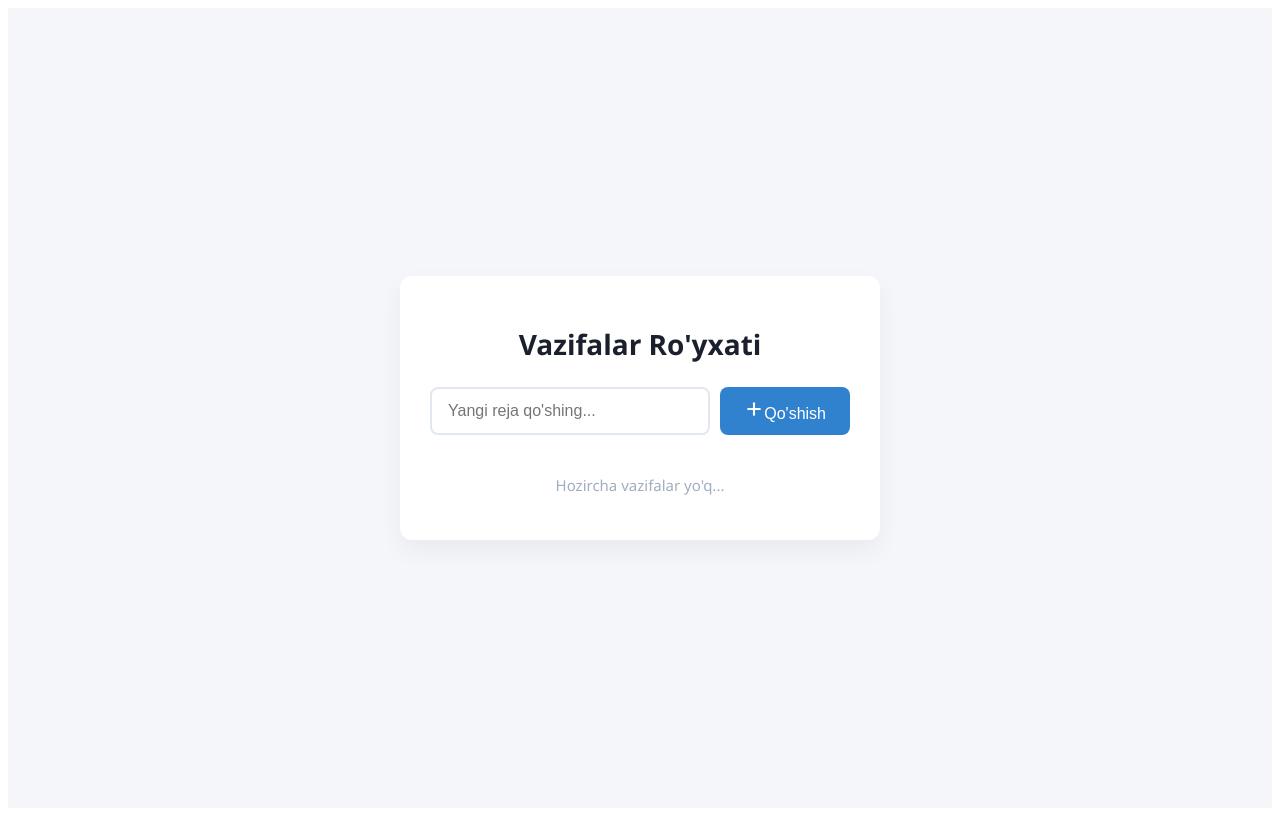
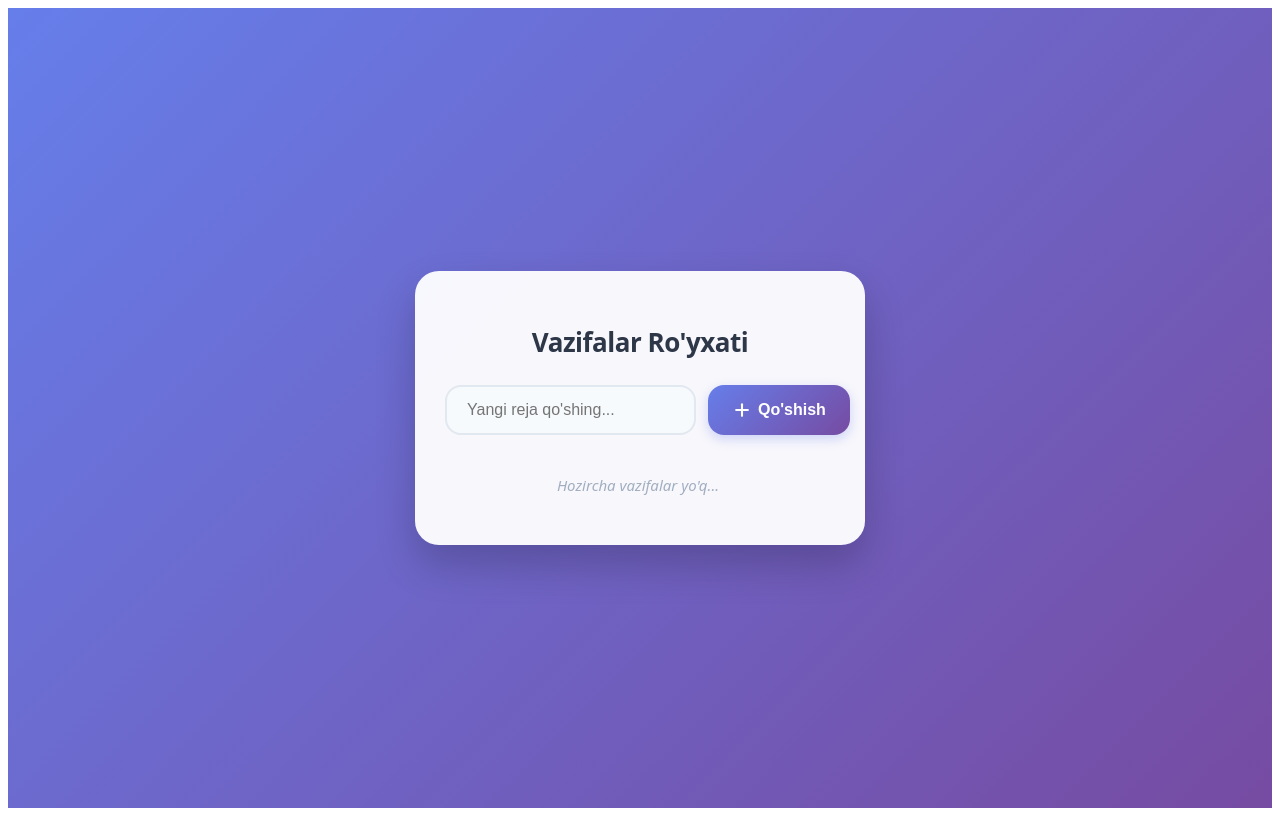
Before and after one commit to umida17/todo-yasash, a React (Vite) app: page / in a window 1280 px wide. Built offline with nearby package versions, Linux system fonts and the light colour scheme.

Commit message:
todo cssda stil berilvati

```diff
--- a/src/App.css
+++ b/src/App.css
@@ -1,119 +1,152 @@
-
  .todo-container {
   display: flex;
   justify-content: center;
   align-items: center;
   min-height: 100vh;
-  background-color: #f4f6f9;
-  font-family: "Segoe UI", Roboto, Helvetica, Arial, sans-serif;
+  background: linear-gradient(135deg, #667eea 0%, #764ba2 100%);
+  font-family: system-ui, -apple-system, BlinkMacSystemFont, 'Segoe UI', Roboto, sans-serif;
   padding: 20px;
   box-sizing: border-box;
 }
 
  .todo-box {
   width: 100%;
-  max-width: 480px;
-  background-color: #ffffff;
-  border-radius: 12px;
-  box-shadow: 0 10px 25px rgba(0, 0, 0, 0.05);
-  padding: 30px;
+  max-width: 450px;
+  background: rgba(255, 255, 255, 0.95);
+  backdrop: blur(10px);
+  border-radius: 24px;
+  box-shadow: 0 20px 40px rgba(0, 0, 0, 0.2);
+  padding: 35px 30px;
   box-sizing: border-box;
 }
 
- .todo-title {
-  font-size: 28px;
-  color: #1a202c;
-  margin-bottom: 24px;
+/* Neon effektli sarlavha */
+.todo-title {
+  font-size: 26px;
+  color: #2d3748;
+  margin-bottom: 25px;
   text-align: center;
-  font-weight: 600;
+  font-weight: 800;
+  letter-spacing: -0.5px;
 }
 
  .input-group {
   display: flex;
-  gap: 10px;
-  margin-bottom: 20px;
-  width: 100%;
+  gap: 12px;
+  margin-bottom: 25px;
+  position: relative;
 }
 
  .todo-input {
   flex: 1;
-  padding: 12px 16px;
+  padding: 14px 20px;
   font-size: 16px;
+  background-color: #f7fafc;
   border: 2px solid #e2e8f0;
-  border-radius: 8px;
+  border-radius: 16px;
   outline: none;
-  transition: border-color 0.2s;
-  min-width: 0;
+  transition: all 0.3s ease;
+  color: #2d3748;
 }
 
 .todo-input:focus {
-  border-color: #3182ce;
+  border-color: #667eea;
+  background-color: #ffffff;
+  box-shadow: 0 0 0 4px rgba(102, 126, 234, 0.15);
 }
 
-/* Qo'shish tugmasi */
+/* Dumaloq burchakli "Plus" ikonkali tugma */
 .add-button {
-  padding: 12px 24px;
+  display: flex;
+  align-items: center;
+  justify-content: center;
+  gap: 6px;
+  padding: 14px 24px;
   font-size: 16px;
-  background-color: #3182ce;
+  background: linear-gradient(135deg, #667eea 0%, #764ba2 100%);
   color: #fff;
   border: none;
-  border-radius: 8px;
+  border-radius: 16px;
   cursor: pointer;
-  font-weight: 500;
-  transition: background-color 0.2s, transform 0.1s;
-  white-space: nowrap;
+  font-weight: 600;
+  transition: all 0.2s ease;
+  box-shadow: 0 4px 12px rgba(102, 126, 234, 0.3);
 }
 
 .add-button:hover {
-  background-color: #2b6cb0;
+  transform: translateY(-2px);
+  box-shadow: 0 6px 20px rgba(102, 126, 234, 0.4);
 }
 
 .add-button:active {
-  transform: scale(0.98);
+  transform: translateY(0);
 }
 
  .todo-list {
   list-style-type: none;
   padding: 0;
   margin: 0;
-  max-height: 400px;
+  max-height: 350px;
   overflow-y: auto;
+  padding-right: 4px;
 }
 
-/* Har bir vazifa qatori */
-.todo-item {
+ .todo-list::-webkit-scrollbar {
+  width: 6px;
+}
+.todo-list::-webkit-scrollbar-thumb {
+  background-color: #cbd5e0;
+  border-radius: 10px;
+}
+
+ .todo-item {
   display: flex;
   justify-content: space-between;
   align-items: center;
-  padding: 12px 16px;
-  background-color: #f7fafc;
-  border-radius: 8px;
-  margin-bottom: 10px;
+  padding: 14px 18px;
+  background-color: #ffffff;
+  border-radius: 16px;
+  margin-bottom: 12px;
   border: 1px solid #edf2f7;
+  box-shadow: 0 2px 5px rgba(0,0,0,0.01);
   word-break: break-word;
-  gap: 10px;
-  animation: fadeIn 0.3s ease;
+  gap: 15px;
+  transition: all 0.2s ease;
+  animation: slideUp 0.3s cubic-bezier(0.16, 1, 0.3, 1);
+}
+
+.todo-item:hover {
+  transform: translateY(-2px);
+  box-shadow: 0 5px 15px rgba(0, 0, 0, 0.04);
+  border-color: #e2e8f0;
 }
 
 .task-text {
   font-size: 16px;
   color: #4a5568;
-  flex: 1;
+  font-weight: 500;
+  line-height: 1.4;
 }
 
  .delete-button {
-  padding: 6px 12px;
-  font-size: 14px;
-  background-color: #e53e3e;
-  color: #fff;
+  display: flex;
+  align-items: center;
+  justify-content: center;
+  width: 38px;
+  height: 38px;
+  background-color: #fff5f5;
+  color: #e53e3e;
   border: none;
-  border-radius: 6px;
+  border-radius: 12px;
   cursor: pointer;
-  transition: background-color 0.2s, transform 0.1s;
+  transition: all 0.2s ease;
+  flex-shrink: 0;
 }
 
 .delete-button:hover {
-  background-color: #c53030;
+  background-color: #e53e3e;
+  color: #ffffff;
+  transform: scale(1.05);
 }
 
 .delete-button:active {
@@ -124,10 +157,11 @@
   text-align: center;
   color: #a0aec0;
   font-size: 15px;
-  margin-top: 20px;
+  margin-top: 15px;
+  font-style: italic;
 }
 
- @keyframes fadeIn {
-  from { opacity: 0; transform: translateY(5px); }
+ @keyframes slideUp {
+  from { opacity: 0; transform: translateY(15px); }
   to { opacity: 1; transform: translateY(0); }
 }
```
